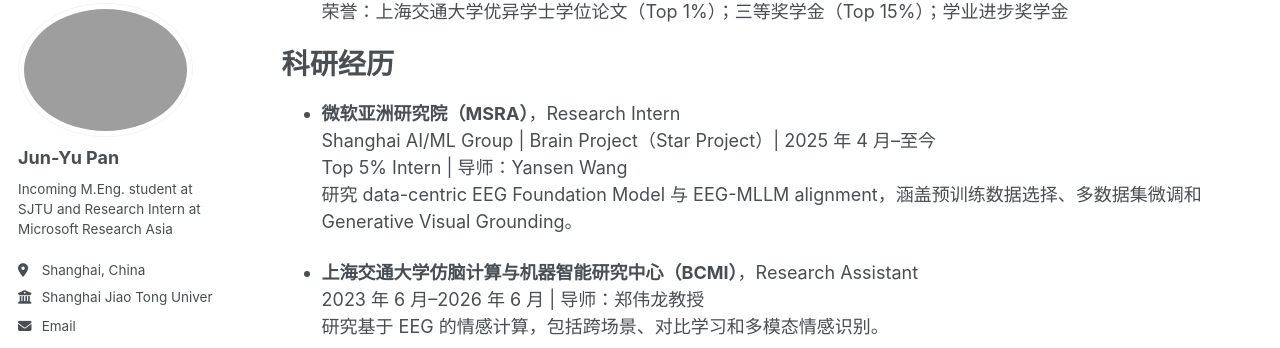
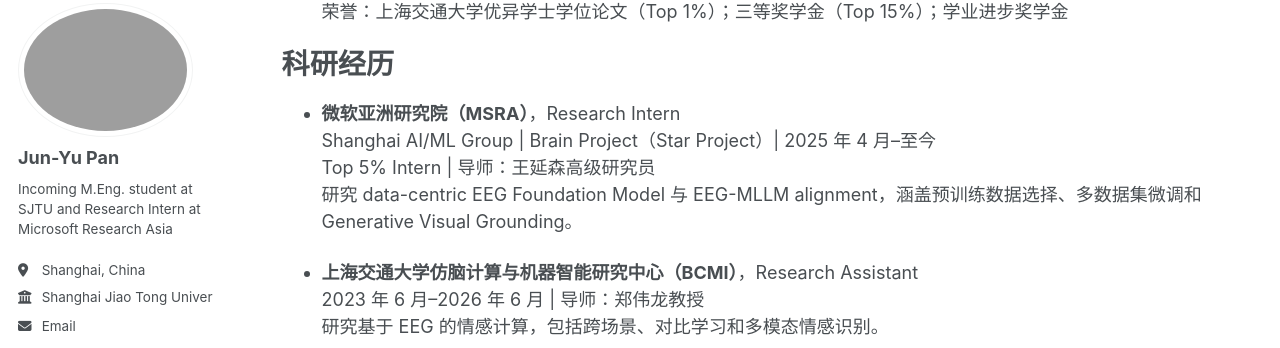
Before and after one commit to AlbertMentat/AlbertMentat.github.io, a Jekyll site: the page built from _pages/cv-zh.md, in a window 1280 px wide and 900 px high, scrolled down 470 px. Shown: the part 103-451 px from the top of the window. Built offline with Jekyll 4.4.1, drawn with Linux system fonts in a browser that asks for light colours.

Commit message:
Update MSRA mentor title

```diff
--- a/_pages/cv-zh.md
+++ b/_pages/cv-zh.md
@@ -27,7 +27,7 @@ author_profile: true
 ======
 - **微软亚洲研究院（MSRA）**，Research Intern<br>
   Shanghai AI/ML Group | Brain Project（Star Project）| 2025 年 4 月--至今<br>
-  Top 5% Intern | 导师：Yansen Wang<br>
+  Top 5% Intern | 导师：王延森高级研究员<br>
   研究 data-centric EEG Foundation Model 与 EEG-MLLM alignment，涵盖预训练数据选择、多数据集微调和 Generative Visual Grounding。
 
 - **上海交通大学仿脑计算与机器智能研究中心（BCMI）**，Research Assistant<br>
```
Also changed, not shown: 1 other file.
